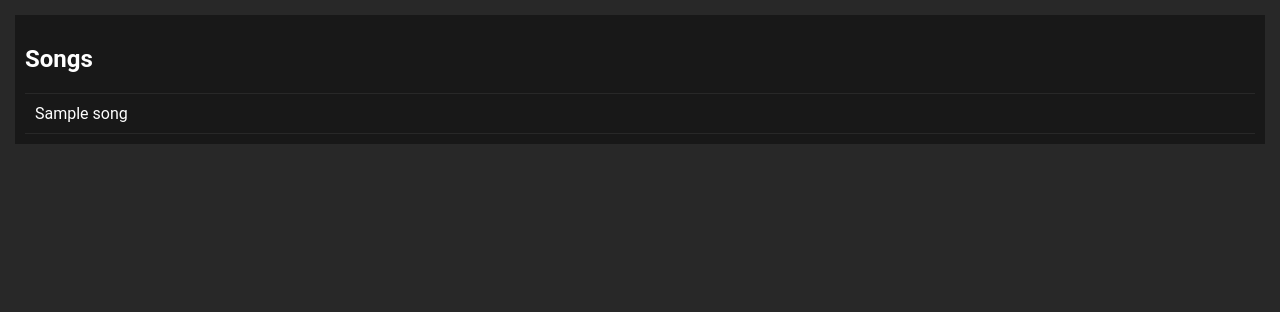
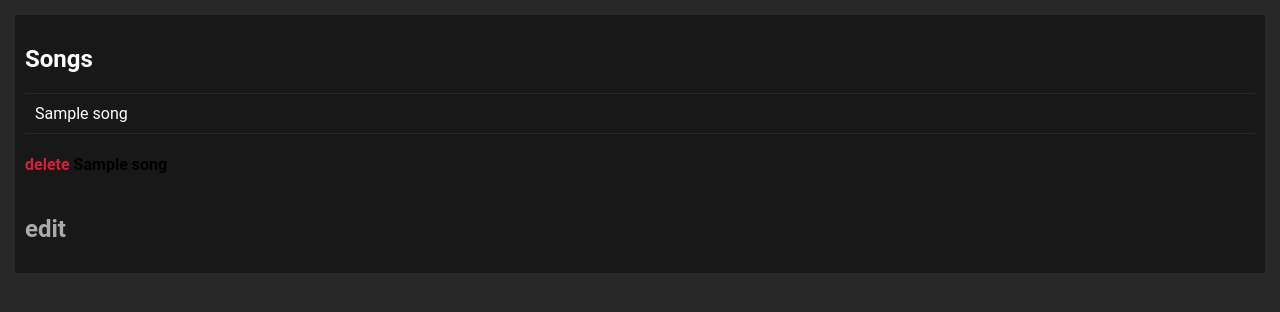
Before and after one commit to pouyarezvani/Tunr, a Django app: page /songs in a window 1280 px wide. Shown: the part 89-401 px from the top of the page. Run offline with Django 3.2, Linux system fonts and the light colour scheme; tables that the repository leaves empty hold one stand-in row (values such as "Sample post").

Commit message:
Adds full CRUD

```diff
--- a/tunr/static/css/main.css
+++ b/tunr/static/css/main.css
@@ -82,6 +82,7 @@
 .track img {
   width: 50px;
   height: 50px;
+  justify-content: center;
   border-radius: 50%;
   margin-right: var(--margin);
 }
--- a/tunr/templates/artist_list.html
+++ b/tunr/templates/artist_list.html
@@ -2,7 +2,7 @@
 
 {% block content %}
 <ul class='tracks'>
-  <h2>Artists <a href="">+</a></h2>
+  <h2>Artists <a href="{% url 'artist_create' %}">+</a></h2>
   {% for artist in artists %}
   <a href="{% url 'artist_detail' pk=artist.pk %}">
     <li class='track'>
--- a/tunr/templates/song_list.html
+++ b/tunr/templates/song_list.html
@@ -9,6 +9,8 @@
       {{ song.title }}
     </li>
   </a>
+  <h4><a href="{% url 'song_delete' pk=song.pk %}" class="delete">delete</a> {{song.title}}</h4>
+  <h2><a href="{% url 'song_edit' pk=song.pk %}">edit</a></h2>
   {% endfor %}
 </ul>
 
--- a/tunr/urls.py
+++ b/tunr/urls.py
@@ -4,6 +4,12 @@
 urlpatterns = [
   path('', views.artist_list, name='artist_list'),
   path('artists/<int:pk>', views.artist_detail, name='artist_detail'),
+  path('artist/<int:pk>/edit', views.artist_edit, name='artist_edit'),
+  path('artists/<int:pk>/delete', views.artist_delete, name='artist_delete'),
+  path('artists/new', views.artist_create, name='artist_create'),
+  path('artists/<int:pk>/songs/new', views.song_create, name='song_create'),
   path('songs', views.song_list, name='song_list'),
-  path('status', views.json_res, name='status' )
+  path('songs/<int:pk>/edit', views.song_edit, name='song_edit'),
+  path('songs/<int:pk>/delete', views.song_delete, name='song_delete'),
+  path('status', views.json_res, name='status')
 ]
--- a/tunr/views.py
+++ b/tunr/views.py
@@ -1,6 +1,7 @@
-from django.shortcuts import render
+from django.shortcuts import render, redirect
 from django.http import HttpResponse, JsonResponse
 from .models import Artist, Song
+from .forms import ArtistForm, SongForm
 # Create your views here.
 
 def home(request):
@@ -20,3 +21,57 @@
 def artist_detail(request, pk):
   artist = Artist.objects.get(id=pk)
   return render(request, 'artist_detail.html', {"artist":artist})
+
+def artist_create(request):
+  if request.method == 'POST':
+    form = ArtistForm(request.POST)
+    if form.is_valid():
+      artist = form.save()
+      return redirect('artist_detail', pk=artist.pk)
+  else:
+    form = ArtistForm()
+  return render(request, 'artist_form.html', {'form': form, 'header': 'New Artist'})
+
+def artist_edit(request, pk):
+  artist = Artist.objects.get(id=pk)
+  if request.method == 'POST':
+    form = ArtistForm(request.POST, instance=artist)
+    if form.is_valid():
+      artist = form.save()
+      return redirect('artist_detail', pk=artist.pk)
+  else:
+    form = ArtistForm(instance=artist)
+  return render(request, 'artist_form.html', {'form': form, 'header':f'Edit{artist.name}'})
+
+def artist_delete(request, pk):
+  Artist.objects.get(id=pk).delete()
+  return redirect('artist_list')
+
+def song_create(request, pk):
+  artist = Artist.objects.get(id=pk)
+  if request.method == 'POST':
+    form = SongForm(request.POST)
+    if form.is_valid():
+      song = form.save(commit=False)
+      song.artist = artist
+      song.save()
+      return redirect('artist_detail', pk=song.artist.pk)
+  else:
+    form = SongForm()
+  return render(request, 'artist_form.html', {'form': form, 'header': f'Add Song for {artist.name}'})
+
+def song_edit(request, pk):
+  song = Song.objects.get(id=pk)
+  if request.method == 'POST':
+    form = SongForm(request.POST, instance=song)
+    if form.is_valid():
+      song = form.save()
+      return redirect('artist_detail', pk=song.artist.pk)
+  else:
+    form = SongForm()
+  return render(request, 'artist_form.html', {'form': form, 'header':f'Edit{song.title}'})
+
+
+def song_delete(request, pk):
+  Song.objects.get(id=pk).delete()
+  return redirect('song_list')
```
Also changed, not shown: tunr/forms.py (added, +14 -0 lines), tunr/templates/artist_detail.html (+3 -4 lines), tunr/templates/artist_form.html (added, +14 -0 lines).
